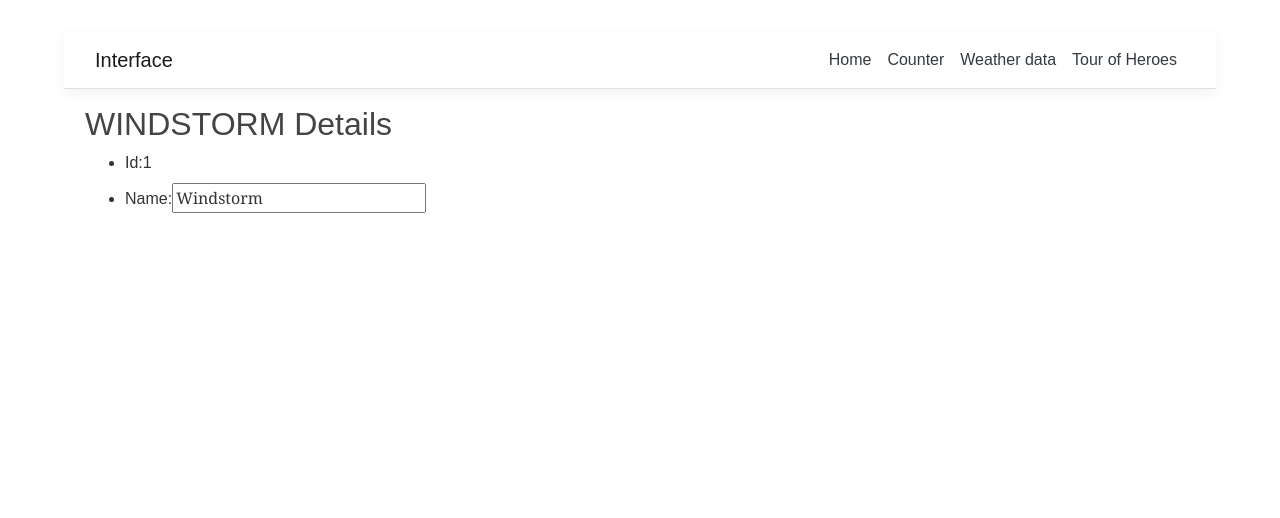
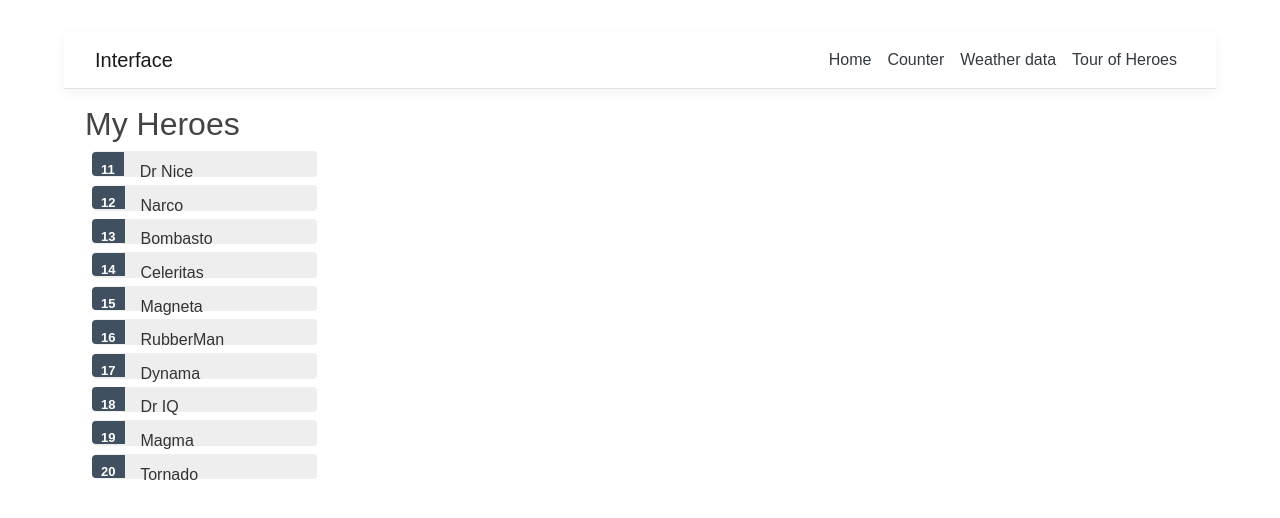
Before and after one commit to DieAntonie/eventstore-dotnet, an Angular app in the folder src/Interface/ClientApp/: page /heroes in a window 1280 px wide. Shown: the top 518 px of the page. Built offline with nearby package versions, Linux system fonts and the light colour scheme.

Commit message:
Add hero list

```diff
--- a/src/Interface/ClientApp/src/app/heroes/heroes.component.css
+++ b/src/Interface/ClientApp/src/app/heroes/heroes.component.css
@@ -0,0 +1,44 @@
+/* HeroesComponent's private CSS styles */
+.heroes {
+    margin: 0 0 2em 0;
+    list-style-type: none;
+    padding: 0;
+    width: 15em;
+  }
+  .heroes li {
+    cursor: pointer;
+    position: relative;
+    left: 0;
+    background-color: #EEE;
+    margin: .5em;
+    padding: .3em 0;
+    height: 1.6em;
+    border-radius: 4px;
+  }
+  .heroes li:hover {
+    color: #607D8B;
+    background-color: #DDD;
+    left: .1em;
+  }
+  .heroes li.selected {
+    background-color: #CFD8DC;
+    color: white;
+  }
+  .heroes li.selected:hover {
+    background-color: #BBD8DC;
+    color: white;
+  }
+  .heroes .badge {
+    display: inline-block;
+    font-size: small;
+    color: white;
+    padding: 0.8em 0.7em 0 0.7em;
+    background-color:#405061;
+    line-height: 1em;
+    position: relative;
+    left: -1px;
+    top: -4px;
+    height: 1.8em;
+    margin-right: .8em;
+    border-radius: 4px 0 0 4px;
+  }
--- a/src/Interface/ClientApp/src/app/heroes/heroes.component.html
+++ b/src/Interface/ClientApp/src/app/heroes/heroes.component.html
@@ -1,11 +1,19 @@
-<h2>{{hero.name | uppercase}} Details</h2>
-<ul>
+<h2>My Heroes</h2>
+<ul class="heroes">
+  <li *ngFor="let hero of heroes" (click)="onSelect(hero)" [class.selected]="hero === selectedHero">
+    <span class="badge">{{hero.id}}</span> {{hero.name}}
+  </li>
+</ul>
+<div *ngIf="selectedHero">
+  <h2>{{selectedHero.name | uppercase}} Details</h2>
+  <ul>
     <li>
-        <label for="id">Id: </label>
-        <span id="id">{{hero.id}}</span>
+      <label for="id">Id: </label>
+      <span id="id">{{selectedHero.id}}</span>
     </li>
     <li>
-        <label for="name">Name: </label>
-        <input type="text" placeholder="Name" [(ngModel)]="hero.name">
+      <label for="name">Name: </label>
+      <input type="text" placeholder="Name" [(ngModel)]="selectedHero.name">
     </li>
-</ul>
+  </ul>
+</div>
--- a/src/Interface/ClientApp/src/app/heroes/heroes.component.ts
+++ b/src/Interface/ClientApp/src/app/heroes/heroes.component.ts
@@ -1,5 +1,6 @@
 import { Component, OnInit } from '@angular/core';
 import { Hero } from '../hero';
+import { HEROES } from '../mock-heroes';
 
 @Component({
   selector: 'app-heroes',
@@ -7,13 +8,16 @@ import { Hero } from '../hero';
   styleUrls: ['./heroes.component.css']
 })
 export class HeroesComponent implements OnInit {
-  hero : Hero = {
-    id: 1,
-    name: 'Windstorm'
-  };
+
+  heroes = HEROES;
+  selectedHero: Hero;
 
   constructor() { }
 
   ngOnInit() { }
 
+  onSelect(hero: Hero): void {
+    this.selectedHero = hero;
+  }
+
 }
--- /dev/null
+++ b/src/Interface/ClientApp/src/app/mock-heroes.ts
@@ -0,0 +1,14 @@
+import { Hero } from './hero';
+
+export const HEROES: Hero[] = [
+  { id: 11, name: 'Dr Nice' },
+  { id: 12, name: 'Narco' },
+  { id: 13, name: 'Bombasto' },
+  { id: 14, name: 'Celeritas' },
+  { id: 15, name: 'Magneta' },
+  { id: 16, name: 'RubberMan' },
+  { id: 17, name: 'Dynama' },
+  { id: 18, name: 'Dr IQ' },
+  { id: 19, name: 'Magma' },
+  { id: 20, name: 'Tornado' }
+];
```
